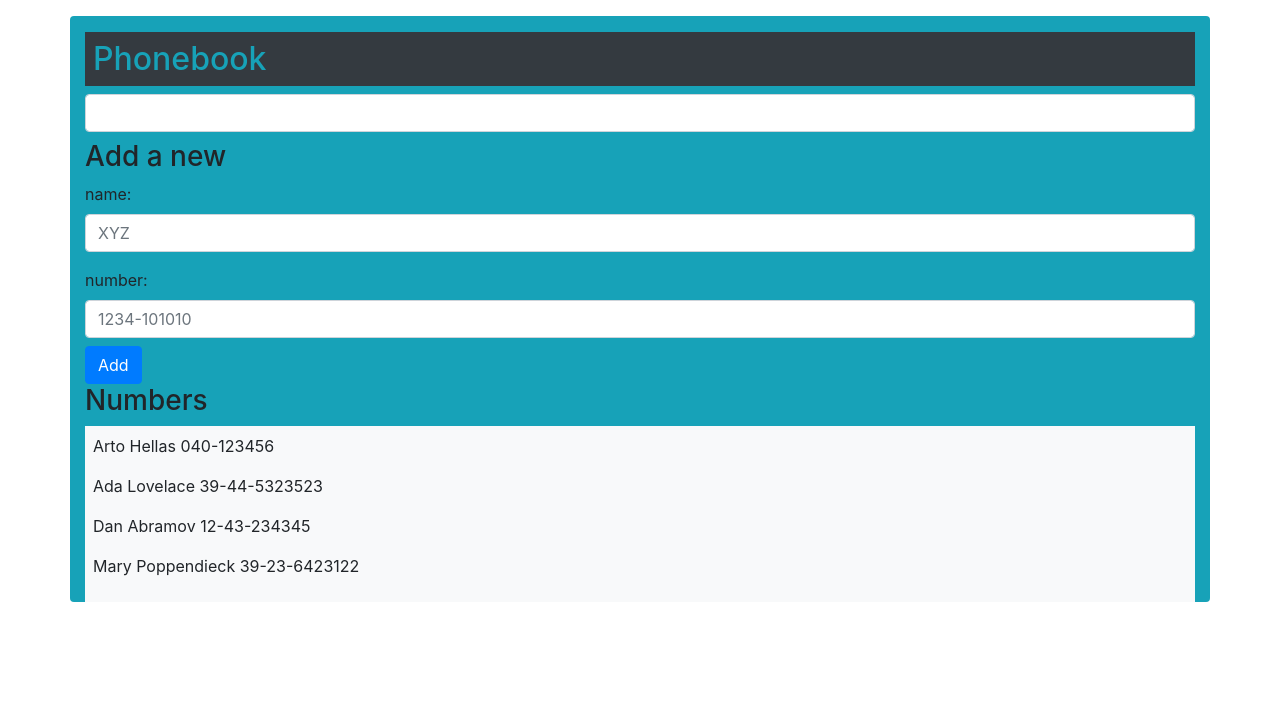
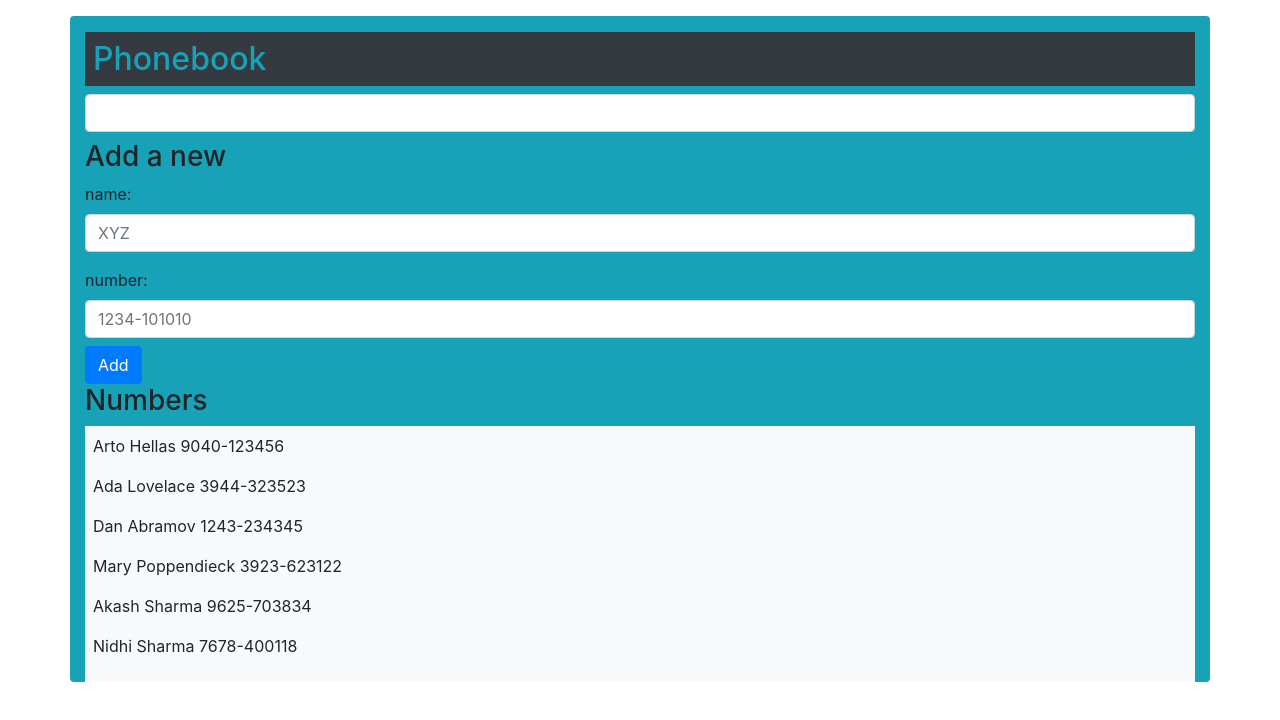
Before and after one commit to Akki-net/React_PhoneBook, a React (Create React App) app: page / in a window 1280 px wide. Shown: the top 720 px of the page. Built offline with nearby package versions, Linux system fonts and the light colour scheme; data requests are answered from the project's data file.

Commit message:
communication with backend into its own module

```diff
--- a/db.json
+++ b/db.json
@@ -1,24 +1,34 @@
 {
-    "persons":[
+  "persons": [
     {
       "name": "Arto Hellas",
-        "number": "040-123456",
+      "number": "9040-123456",
       "id": 1
     },
     {
       "name": "Ada Lovelace",
-        "number": "39-44-5323523",
+      "number": "3944-323523",
       "id": 2
     },
     {
       "name": "Dan Abramov",
-        "number": "12-43-234345",
+      "number": "1243-234345",
       "id": 3
     },
     {
       "name": "Mary Poppendieck",
-        "number": "39-23-6423122",
+      "number": "3923-623122",
       "id": 4
+    },
+    {
+      "name": "Akash Sharma",
+      "number": "9625-703834",
+      "id": 5
+    },
+    {
+      "name": "Nidhi Sharma",
+      "number": "7678-400118",
+      "id": 6
     }
   ]
 }
--- a/src/App.js
+++ b/src/App.js
@@ -2,7 +2,7 @@ import React, { useState, useEffect } from 'react'
 import Filter from './components/Filter';
 import PersonForm from './components/PersonForm';
 import Persons from './components/Persons';
-import axios from 'axios';
+import personServices from './services/persons';
 
 const App = () => {
   const [ persons, setPersons ] = useState([]);
@@ -23,11 +23,8 @@ const App = () => {
   };
 
   useEffect(() => {
-    axios.get('http://localhost:3001/persons')
-    .then(response => {
-      setPersons(response.data);
-    })
-  }, []);
+    personServices.getAll()
+    .then(returnedPersons => setPersons(returnedPersons))}, []);
 
   const submitHandler = Event => {
     Event.preventDefault();
@@ -48,12 +45,15 @@ const App = () => {
 
     const newPerson = {
       name: newName,
-      number: newNumber,
-      id: persons.length + 1
+      number: newNumber
     };
-    setPersons(persons.concat(newPerson));
-    setNewName('');
-    setNewNumber('');
+
+    personServices.create(newPerson)
+    .then(addedPerson => {
+      setPersons(persons.concat(addedPerson));
+      setNewName('');
+      setNewNumber('');
+    })
   };
 
   const filterHandler = Event => {
--- /dev/null
+++ b/src/services/persons.js
@@ -0,0 +1,19 @@
+import axios from 'axios';
+const baseURL = 'http://localhost:3001/persons';
+
+const getAll = () => {
+    const request = axios.get(baseURL);
+    return request.then(response => response.data)
+};
+
+const create = (newObj) => {
+    const request = axios.post(baseURL,newObj);
+    return request.then(response => response.data)
+};
+
+const update = (id, newObj) => {
+    const request = axios.put(`${baseURL}/${id}`,newObj);
+    return request.then(response => response.data)
+};
+
+export default {getAll, create, update};
```
Lines whose indentation alone changed are shown as unchanged.
